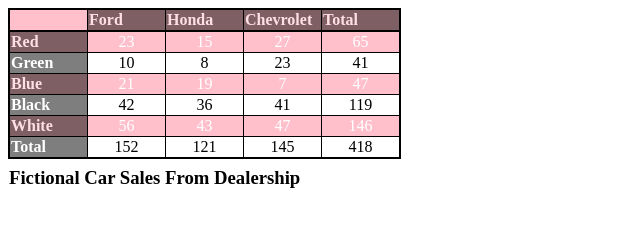
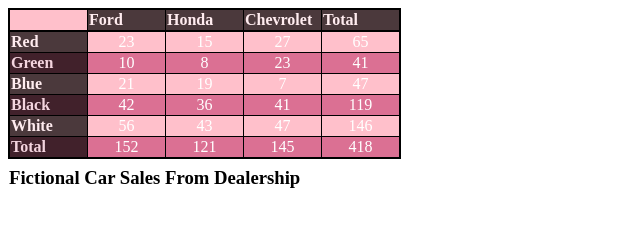
Before and after one commit to NukeByLuke/LDreise-Test.github.io, a plain HTML site: page Jan29/index.html in a window 1280 px wide. Shown: the whole page, without its empty margins (0-640 px from the left). Drawn offline with Linux system fonts and the light colour scheme.

Commit message:
committed

```diff
--- a/Jan29/style.css
+++ b/Jan29/style.css
@@ -1,6 +1,6 @@
 #ford, #honda, #chev, #total, #red, #green, #blue, #white, #black, #totaltwo {
     background-color: black;
-    opacity: 50%;
+    opacity: 70%;
     color: white;
     text-align: left;
 }
@@ -18,6 +18,10 @@ tr:nth-of-type(odd) {
     background-color: pink;
     color: white;
 }
+tr:nth-of-type(even) {
+    background-color: palevioletred;
+    color: white;
+}
 caption {
     position: absolute;
     bottom: -50px;
```
